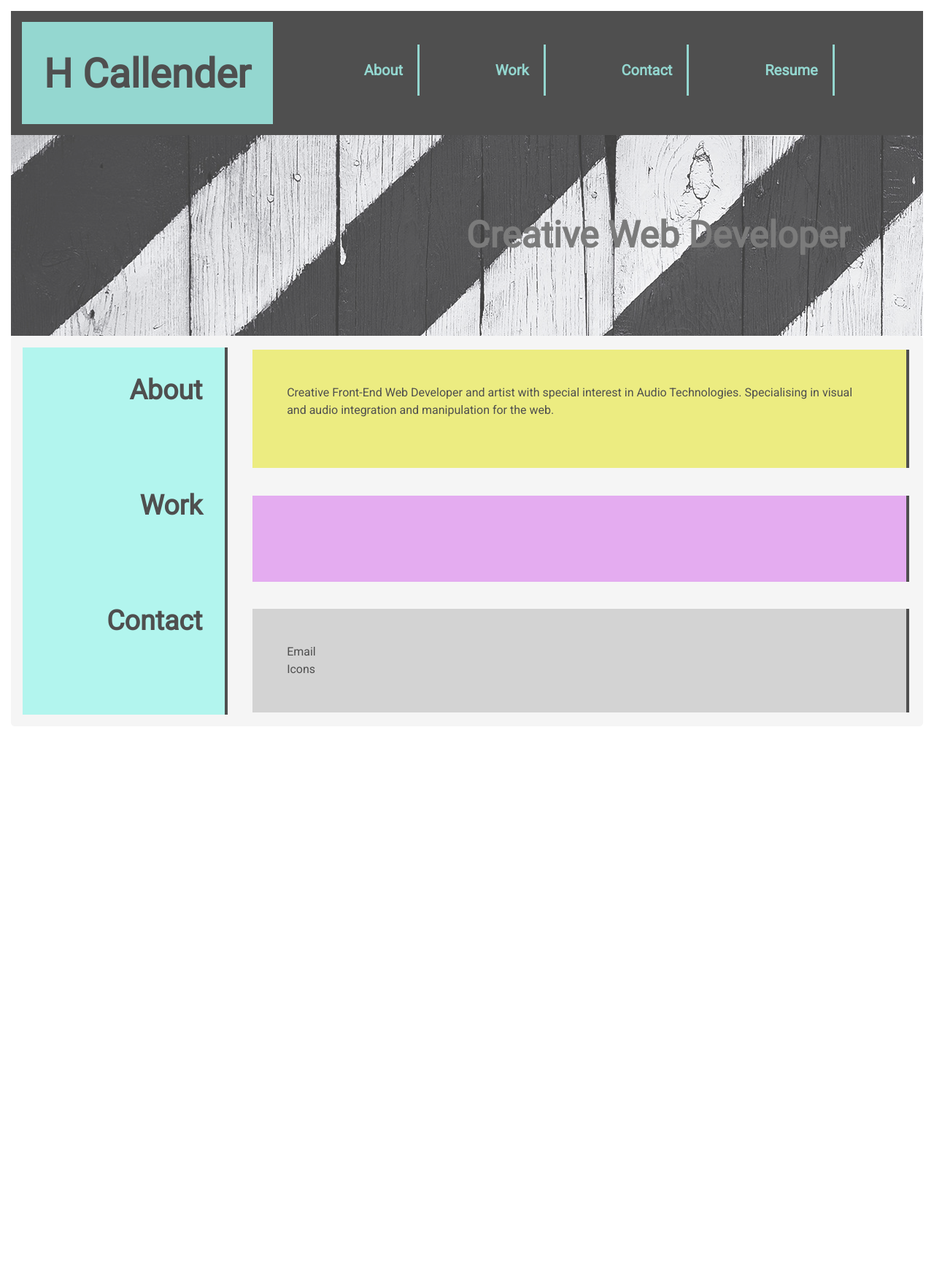
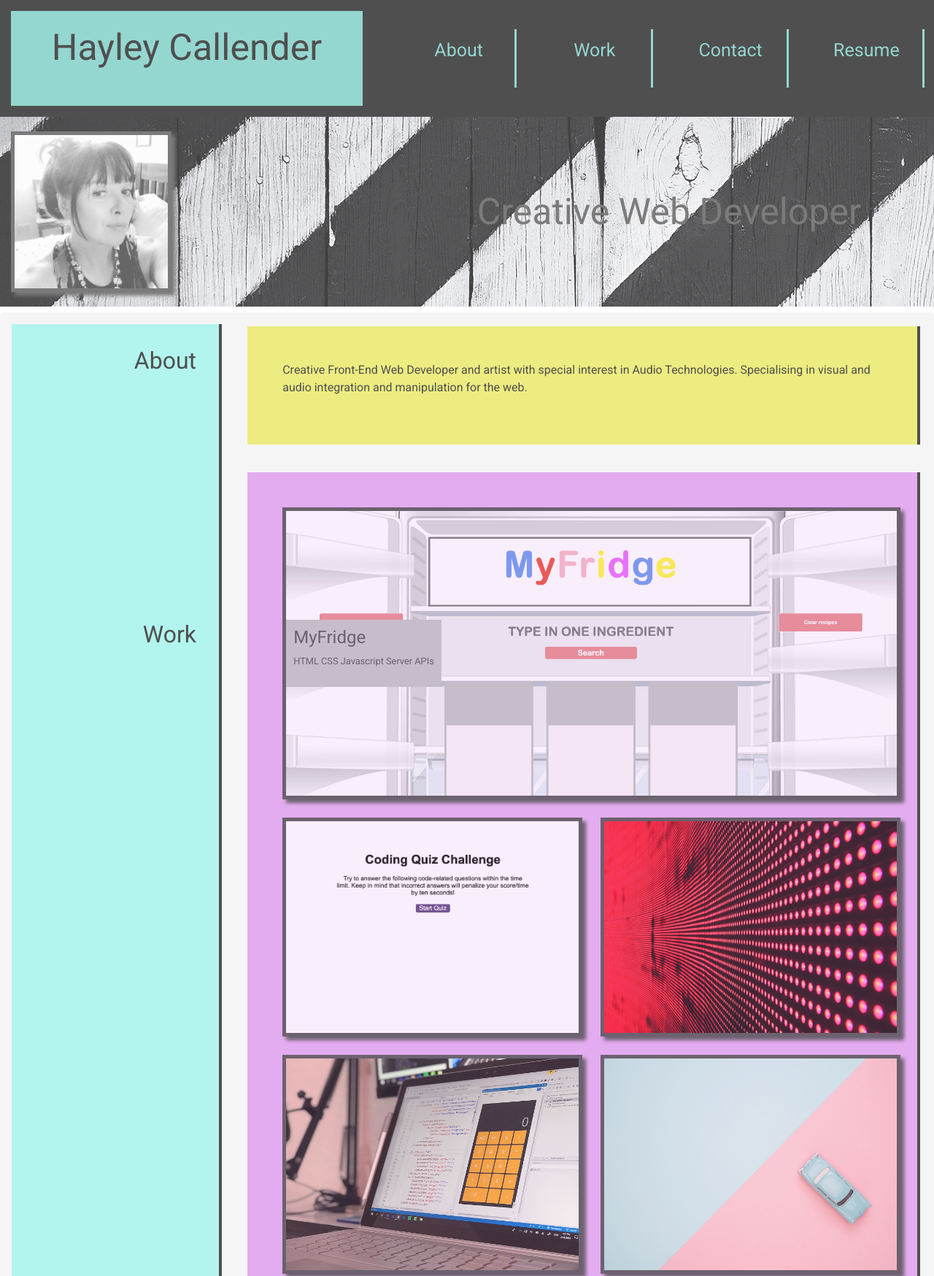
Before and after one commit to Songbird1978/Hayley-Callender-Portfolio, a plain HTML site: page index.html in a window 1280 px wide. Shown: the top 1748 px of the page at 73% size. Before the commit the page ends 1010 px from the top, so only its background shows below. Drawn offline with nearby package versions, Linux system fonts and the light colour scheme.

Commit message:
added project placeholders, more styling, links and labels

```diff
--- a/css/style.css
+++ /dev/null
@@ -1,236 +0,0 @@
-* {
-  box-sizing: border-box;
-}
-
-/* Main styles */
-
-body {
-  margin: 15px;
-  padding: 0;
-  font-family: Caveat;
-  line-height: 1.5;
-  color: rgb(79, 79, 79);
-}
-
-h1,
-h2,
-h3,
-h4,
-h5,
-h6 {
-  margin: 0;
-}
-
-p {
-  margin: 0;
-}
-
-
-/* Navigation styles */
-
-
-
-.nav {
-
-  display: flex;
-  background: rgb(79, 79, 79);
-  max-height: 200vh;
-}
-
-.logo {
-
-  font-family: Roboto;
-  font-size: 55px;
-  text-shadow: 2px 2px 8px, rgb(206, 177, 208) ;
-  padding:30px;
-  text-align: center;
-  margin-right: 15px;
-  margin-top: 15px;
-  margin-bottom: 15px;
-  margin-left: 15px;
-  height: 140px;
-  background-color: rgba(163, 245, 237, 0.817);
-
-}
-
-.navItem {
-  border-style:solid;
-  border-bottom: none;
-  border-left: none;
-  border-right-color: rgba(163, 245, 237, 0.817);
-  border-top: none;
-  padding: 20px;
-  margin: 30px;
-  margin-left: 50px;
-
-}
-
-
-nav ul li {
-  display: inline-flex;
-  font-family: Roboto;
-  font-size: 20px;
-}
-
-
-/* navigation hover styles*/
-
-nav ul li a {
-  color: rgba(163, 245, 237, 0.817);
-  text-decoration:none;
-  font-weight: bold;
-}
-
-nav ul li a:hover {
-  color:rgb(206, 177, 208);
-  transition: 1s;
-}
-
-
-/* The hero image */
-.hero-banner {
-  display: flexbox;
-  background-image: url("../images/sm-hero-bg.jpg");
-  opacity: 75%;
-  max-height: 200vh;
-
-}
-
-.hero-tag {
-
-  font-family: Roboto;
-  font-size: 50px;
-  text-align: right;
-  padding: 100px;
-  color: rgb(79, 79, 79);
-  text-shadow: 2px 2px 8px, rgb(206, 177, 208) ;
-
-
-}
-
-
-/* Grid Container and content */
-
-.containerGrid {
-  display: grid;
-  background-color: whitesmoke;
-  border-radius: 5px;
-  grid-template-columns: 25% 25% 25% 25%;
-  grid-template-rows: 200px auto auto auto;
-  grid-template-areas:
-
-  "Sidebar about about about"
-  "Sidebar work work work"
-  "Sidebar contact contact contact"
-
-}
-
-.Sidebar {
-  display:grid;
-  grid-area: Sidebar;
-  background-color:rgba(163, 245, 237, 0.817);
-  padding: 5%;
-  margin: 5%;
-  font-family: Roboto;
-  color: rgb(79, 79, 79);
-  font-size: 25px;
-  text-align: right;
-  border-right: solid 4px  rgb(79, 79, 79);
-  gap: 2px;
-
-
-}
-
-#sideAbout {
-  display:grid;
-  grid-area: row 1 column 1 !important;
-  color: rgb(79, 79, 79);
-  padding: 5px;
-  margin: 10px;
-}
-
-#sideWork {
-  display:grid;
-  grid-area: row 2 column 1 !important;
-  color: rgb(79, 79, 79);
-  padding: 5px;
-  margin: 10px;
-}
-
-#sideContact {
-  display:grid;
-  grid-area: row 3 column 1 !important;
-  color: rgb(79, 79, 79);
-  padding: 5px;
-  margin: 10px;
-}
-
-#about {
-  grid-area: about;
-  min-height:fit-content;
-  display: grid;
-  background-color:rgb(236, 236, 129);
-  padding: 5%;
-  margin: 2%;
-  font-family: Roboto;
-  color: rgb(79, 79, 79);
-  border-right: solid 4px  rgb(79, 79, 79);
-  gap: 2px;
-
-}
-
-#work {
-  grid-area: work;
-  background-color:rgb(228, 172, 240);
-  padding: 5%;
-  margin: 2%;
-  font-family: Roboto;
-  color: rgb(79, 79, 79);
-  border-right: solid 4px  rgb(79, 79, 79);
-  gap: 2px;
-}
-
-#contact {
-  grid-area: contact;
-  background-color:lightgrey;
-  padding: 5%;
-  margin: 2%;
-  font-family: Roboto;
-  color: rgb(79, 79, 79);
-  border-right: solid 4px  rgb(79, 79, 79);
-  gap: 2px;
-
-}
-
-
-@media only screen and (max-width: 1000px) {
-  #navigation {
-    display: none;
-  }
-  .icons {
-    margin-left: auto;
-  }
-}
-
-@media only screen and (max-width: 600px) {
-  #headline {
-    position: static;
-    margin: 20px;
-  }
-  #heroGrid {
-    grid-template-areas:
-    "featuredProduct featuredProduct"
-    "secondaryProduct CTA";
-  }
-  #categoryGrid {
-    grid-template-rows: 300px 300px 300px 300px 300px;
-    grid-template-columns: 1fr;
-    grid-template-areas:
-      "bookcases"
-      "bedroom"
-      "patio"
-      "couches"
-      "desks"
-    ;
-  }
-}
--- a/index.html
+++ b/index.html
@@ -6,25 +6,28 @@
   <meta name="viewport" content="width=device-width, initial-scale=1.0">
   <meta http-equiv="X-UA-Compatible" content="ie=edge">
   <title>Hayley Callender Web Developer</title>
-  <link rel="stylesheet" type="text/css" href="./css/style.css" />
+  <link rel="stylesheet" type="text/css" href="style.css" />
   <link rel="preconnect" href="https://fonts.googleapis.com">
   <link rel="preconnect" href="https://fonts.gstatic.com" crossorigin>
+  <link href="https://cdn.jsdelivr.net/npm/bootstrap@5.3.0-alpha1/dist/css/bootstrap.min.css" rel="stylesheet"
+    integrity="sha384-GLhlTQ8iRABdZLl6O3oVMWSktQOp6b7In1Zl3/Jr59b6EGGoI1aFkw7cmDA6j6gD" crossorigin="anonymous">
   <link
     href="https://fonts.googleapis.com/css2?family=Amatic+SC&family=Caveat:wght@400;700&family=Roboto:wght@100;400&display=swap"
     rel="stylesheet">
+  <script src="https://kit.fontawesome.com/d5c01a9372.js" crossorigin="anonymous"></script>
 </head>
 
 
 
 <body>
   <!-- main logo / nav -->
-  <nav class="nav">
+  <nav class="containerNav">
 
-    <h1 class="logo">H Callender</h1>
-    <ul>
-      <li class="navItem"><a href="#">About</a></li>
-      <li class="navItem"><a href="#">Work</a></li>
-      <li class="navItem"><a href="#">Contact</a></li>
+    <h1 class="logo">Hayley Callender</h1>
+    <ul class="navItem">
+      <li class="navItem"><a href="#sideAbout">About</a></li>
+      <li class="navItem"><a href="#projectOne">Work</a></li>
+      <li class="navItem"><a href="#contact">Contact</a></li>
       <li class="navItem"><a href="#">Resume</a></li>
     </ul>
   </nav>
@@ -34,6 +37,7 @@
   <section class="hero-banner">
     <div>
       <hero class="hero-bg">
+        <img src="images/hayley.jpeg" class="hayley" alt="image of hayley callender">
         <h1 class="hero-tag">Creative Web Developer</h2>
       </hero>
 
@@ -65,15 +69,33 @@
 
     <!-- portfolio container -->
     <section class="work" id="work">
-      <container class="subGrid">
-        <img src="" class="projectOne" link="" type="button" alt="">
+      <container class="subGrid" id="projectOne">
+        <section class="projectOne" id="projectOne"><a link="https://aqeelmgarner.github.io/MyFridge/"
+            type="button"></a>
+            <div class="label">
+              <h4 class="myFridge">MyFridge</h4>
+              <p>HTML  CSS  Javascript Server APIs</p>
+            </div>
+        </section>
+
+        <section class="projectTwo" id="projectTwo" link="https://songbird1978.github.io/Coding-Interview-Quiz/"
+          type="button"></section>
+        <section class="projectThree" id="projectThree" link="" type="button"></section>
+        <section class="projectFour" id="projectFour" link="" type="button"></section>
+        <section class="projectFive" id="projectFive" link="" type="button"></section>
+        <section class="projectSix" id="projectSix" link="" type="button"></section>
+        <section class="projectSeven" id="projectSeven" link="" type="button"></section>
       </container>
     </section>
 
     <!-- contact -->
     <section class="contact" id="contact">
-      <div>Email</div>
-      <div>Icons</div>
+
+      <i class="fa-brands fa-github" type="button"><a href="https://github.com/Songbird1978"></a></i>
+      <i class="fa-brands fa-linkedin" type="button"><a href="#"></a></i>
+      <i class="fa-brands fa-slack" type="button"><a href="#"></a></i>
+      <i class="fa-brands fa-instagram" type="button"><a href="#"></a></i>
+      <i class="fa-solid fa-envelope" type="button"><a href="mailto:hayleyalkerpiano@gmail.com"></a></i>
 
     </section>
 
--- /dev/null
+++ b/style.css
@@ -0,0 +1,378 @@
+* {
+  box-sizing: border-box;
+}
+
+/* Main styles */
+
+body {
+  margin: 15px;
+  padding: 0;
+  font-family: Caveat;
+  line-height: 1.5;
+  color: rgb(79, 79, 79);
+}
+
+h1,
+h2,
+h3,
+h4,
+h5,
+h6 {
+  margin: 0;
+}
+
+p {
+  margin: 0;
+}
+
+/* Navigation styles */
+
+.containerNav {
+
+  display: grid;
+  grid-template-columns: 40% 60%;
+  grid-template-areas: "logo navItem";
+  background: rgb(79, 79, 79);
+
+}
+
+.logo {
+
+  display: grid;
+  grid-area: logo;
+  font-family: Roboto;
+  font-size: 50px;
+  text-shadow: 2px 2px 8px, rgb(206, 177, 208);
+  padding: 20px;
+  text-align: center;
+  margin-right: 15px;
+  margin-top: 15px;
+  margin-bottom: 15px;
+  margin-left: 15px;
+  height: 130px;
+  background-color: rgba(163, 245, 237, 0.817);
+  color: rgb(79, 79, 79);
+  width:auto;
+}
+
+.navItem {
+  display: inline-flex;
+  grid-area: row 1 column 2;
+  justify-content:space-evenly;
+  border-style: solid;
+  border-bottom: none;
+  border-left: none;
+  border-right-color: rgba(163, 245, 237, 0.817);
+  border-top: none;
+  padding: 10px;
+  margin: 15px;
+  width: 100%;
+  font-size: 25px;
+  font-family:Roboto;
+
+}
+
+
+/* navigation hover styles*/
+
+nav ul li a {
+  color: rgba(163, 245, 237, 0.817);
+  text-decoration: none;
+
+}
+
+nav ul li a:hover {
+  color: rgb(206, 177, 208);
+  transition: 1s;
+}
+
+
+/* The hero image */
+.hero-banner {
+  display: flexbox;
+  background-image: url("images/sm-hero-bg.jpg");
+  background-position: relative;
+  opacity: 75%;
+  max-height: 200vh;
+
+}
+
+.hayley {
+  position: absolute;
+  top: 180px;
+  left: 15px;
+  height: 220px;
+  border: solid 5px;
+  border-color: rgb(79, 79, 79);
+  box-shadow: 5px 5px 5px rgb(79, 79, 79);
+
+}
+
+.hero-tag {
+
+  font-family: Roboto;
+  font-size: 50px;
+  text-align: right;
+  padding: 100px;
+  color: rgb(79, 79, 79);
+  text-shadow: 2px 2px 8px, rgb(206, 177, 208);
+
+
+}
+
+
+/* Grid Container and content */
+
+.containerGrid {
+  display: grid;
+  background-color: whitesmoke;
+  border-radius: 5px;
+  grid-template-columns: 25% 25% 25% 25%;
+  grid-template-rows: 200px auto auto;
+  grid-template-areas:
+
+    "Sidebar about about about"
+    "Sidebar work work work"
+    "Sidebar contact contact contact"
+
+}
+
+.Sidebar {
+  display: grid;
+  grid-area: Sidebar;
+  background-color: rgba(163, 245, 237, 0.817);
+  padding: 5%;
+  margin: 5%;
+  font-family: Roboto;
+  color: rgb(79, 79, 79);
+  font-size: 25px;
+  text-align: right;
+  border-right: solid 4px rgb(79, 79, 79);
+  gap: 2px;
+
+
+}
+
+#sideAbout {
+  display: grid;
+  grid-row: 1;
+  color: rgb(79, 79, 79);
+  padding: 5px;
+  margin: 10px;
+}
+
+#sideWork {
+  display: grid;
+  grid-row: 4;
+  color: rgb(79, 79, 79);
+  padding: 5px;
+  margin: 10px;
+}
+
+#sideContact {
+  display: grid;
+  grid-row: 16;
+  color: rgb(79, 79, 79);
+  padding: 5px;
+  margin: 10px;
+}
+
+#about {
+  grid-area: about;
+  min-height: fit-content;
+  display: grid;
+  background-color: rgb(236, 236, 129);
+  padding: 5%;
+  margin: 2%;
+  font-family: Roboto;
+  color: rgb(79, 79, 79);
+  border-right: solid 4px rgb(79, 79, 79);
+  gap: 2px;
+
+}
+
+.subGrid {
+  display: grid;
+  grid-template-columns: 50% 50%;
+  grid-template-rows: auto auto auto;
+  grid-template-areas:
+
+    "projectOne projectOne"
+    "projectTwo projectThree"
+    "projectFour projectFive"
+    "projectSix projectSeven";
+  grid-gap: 25px;
+}
+
+#work {
+  display: grid;
+  grid-area: work;
+  background-color: rgb(228, 172, 240);
+  padding: 5%;
+  margin: 2%;
+  font-family: Roboto;
+  color: rgb(79, 79, 79);
+  border-right: solid 4px rgb(79, 79, 79);
+  gap: 2px;
+}
+
+.projectOne {
+  display: grid;
+  grid-area: projectOne;
+  border: solid 5px;
+  border-color: rgb(79, 79, 79);
+  background-image: url("images/screenshot1.png");
+  opacity: 80%;
+  background-size: cover;
+  height: 400px;
+  box-shadow: 5px 5px 5px rgb(79, 79, 79);
+
+}
+
+.label {
+  display: inline-block;
+  vertical-align: bottom;
+  background-color: silver;
+  height: fit-content;
+  width: fit-content;
+  padding: 10px;
+  font-size: 80%;
+}
+
+.projectTwo {
+  display: grid;
+  grid-area: projectTwo;
+  border: solid 5px;
+  border-color: rgb(79, 79, 79);
+  background-image: url("images/Quiz.jpg");
+  opacity: 80%;
+  background-size: cover;
+  background-position: center;
+  height: 300px;
+  box-shadow: 5px 5px 5px rgb(79, 79, 79);
+
+}
+
+.projectThree {
+  display: grid;
+  grid-area: projectThree;
+  border: solid 5px;
+  border-color: rgb(79, 79, 79);
+  background-image: url("images/02-portfolio-1.jpg");
+  opacity: 80%;
+  background-size: cover;
+  height: 300px;
+  box-shadow: 5px 5px 5px rgb(79, 79, 79);
+
+}
+
+.projectFour {
+  display: grid;
+  grid-area: projectFour;
+  border: solid 5px;
+  border-color: rgb(79, 79, 79);
+  background-image: url("images/02-portfolio-2.jpg");
+  opacity: 80%;
+  background-size: cover;
+  height: 300px;
+  box-shadow: 5px 5px 5px rgb(79, 79, 79);
+
+}
+
+.projectFive {
+  display: grid;
+  grid-area: projectFive;
+  border: solid 5px;
+  border-color: rgb(79, 79, 79);
+  background-image: url("images/02-portfolio-3.jpg");
+  opacity: 80%;
+  background-size: cover;
+  height: 300px;
+  box-shadow: 5px 5px 5px rgb(79, 79, 79);
+
+}
+
+.projectSix {
+  display: grid;
+  grid-area: projectSix;
+  border: solid 5px;
+  border-color: rgb(79, 79, 79);
+  background-image: url("images/02-portfolio-4.jpg");
+  opacity: 80%;
+  background-size: cover;
+  height: 300px;
+  box-shadow: 5px 5px 5px rgb(79, 79, 79);
+
+}
+
+.projectSeven {
+  display: grid;
+  grid-area: projectSeven;
+  border: solid 5px;
+  border-color: rgb(79, 79, 79);
+  background-image: url("images/02-run-buddy.jpg");
+  opacity: 80%;
+  background-size: cover;
+  height: 300px;
+  box-shadow: 5px 5px 5px rgb(79, 79, 79);
+
+}
+
+.contact {
+  grid-area: contact;
+  align-content:space-between;
+  background-color: lightgrey;
+  padding: 5%;
+  margin: 2%;
+  font-family: Roboto;
+  color: rgb(79, 79, 79);
+  border-right: solid 4px rgb(79, 79, 79);
+  gap: 2px;
+
+}
+
+#contact {
+  font-display: unset;
+  display: inline !important;
+  padding-inline: 200px;
+
+}
+
+i {
+
+  display: inline-flex;
+  justify-content: stretch;
+  padding: 15px;
+  margin-left: 20px;
+  font-size: 30px;
+}
+
+i a:hover {
+  color: rgb(206, 177, 208);
+  transition: 1s;
+}
+
+@media only screen and (max-width: 1000px) {
+  #navigation {
+    display: none;
+  }
+
+  .icons {
+    margin-left: auto;
+  }
+}
+
+@media only screen and (max-width: 600px) {
+  #headline {
+    position: static;
+    margin: 20px;
+  }
+
+  #heroGrid {
+    grid-template-areas:
+      "featuredProduct featuredProduct"
+      "secondaryProduct CTA";
+  }
+
+
+}
```
Also changed, not shown: images/Quiz.jpg (renamed from images/Screenshot 2023-01-31 at 23.27.35.jpg), images/hayley.jpeg (added), images/screenshot1.png (added).
